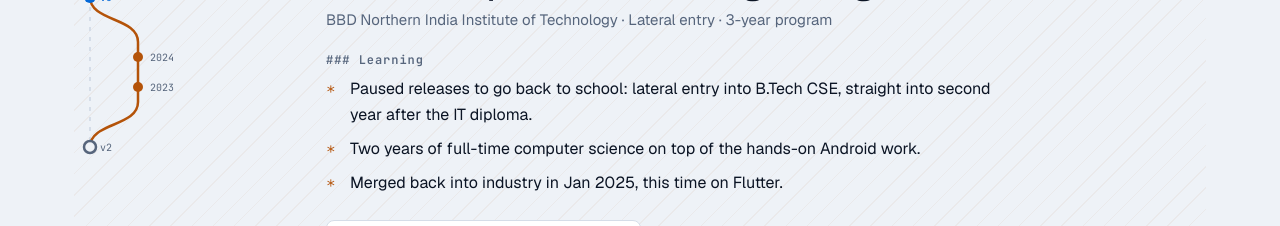
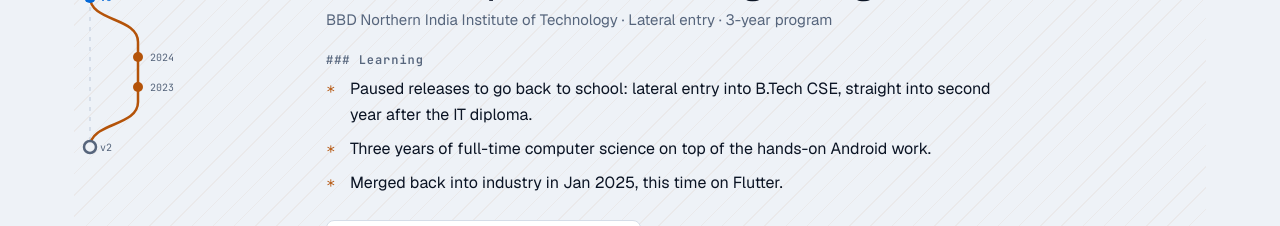
Before and after one commit to shaikh-nabs/portfolio, a React (Vite) app: page / in a window 1280 px wide. Shown: the part 1740-1966 px from the top of the page. Built offline with nearby package versions, Linux system fonts and the light colour scheme.

Commit message:
Correct B.Tech duration to three years
Co-Authored-By: Claude Opus 5.5 <noreply@anthropic.com>
Claude-Session: https://claude.ai/code/session_01ArwW9D8fxa7iNkSs8nGCVV

```diff
--- a/src/data.js
+++ b/src/data.js
@@ -63,7 +63,7 @@ export const releases = [
     merge: 'git merge feat/btech-cse  →  v3.0.0',
     items: [
       'Paused releases to go back to school: lateral entry into B.Tech CSE, straight into second year after the IT diploma.',
-      'Two years of full-time computer science on top of the hands-on Android work.',
+      'Three years of full-time computer science on top of the hands-on Android work.',
       'Merged back into industry in Jan 2025, this time on Flutter.',
     ],
   },
```
